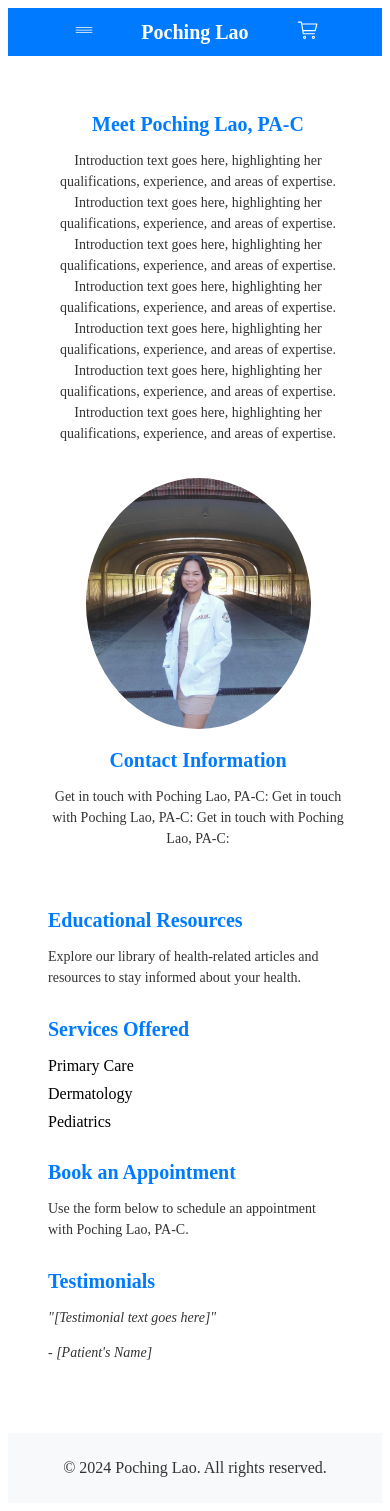
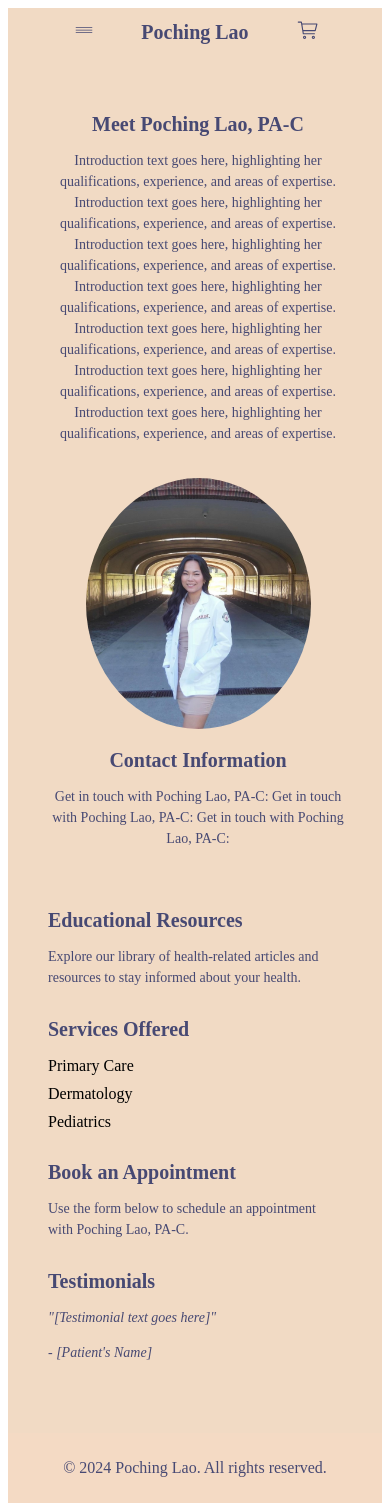
Before and after one commit to pokuonglao/PochingLao_FrontEnd, an Angular app: page / in a window 390 px wide. Built offline with nearby package versions, Linux system fonts and the light colour scheme.

Commit message:
color scheme update

```diff
--- a/src/app/about/about.component.css
+++ b/src/app/about/about.component.css
@@ -1,15 +1,15 @@
 /* Info Container */
 .info-container {
-    background-color: #f0f8ff; /* Baby blue */
+  background-color: #e4c1a1; /* Light purple-gray background */
   padding: 20px;
   margin-bottom: 20px;
   border-radius: 10px;
-    box-shadow: 0 2px 4px rgba(0, 0, 0, 0.1); /* Light shadow for better separation */
+  box-shadow: 0 2px 4px rgba(0, 0, 0, 0.1); /* Soft shadow effect */
 }
 
 /* Headings */
 .info-container h2 {
-    color: #007bff; /* Match with the primary blue color */
+  color: #474973; /* Dark blue-gray */
   font-size: 24px;
   margin-bottom: 15px;
 }
@@ -22,7 +22,7 @@
 
 .info-container ul li {
   margin-bottom: 10px;
-    color: #333; /* Darker color for better readability */
+  color: #474973; /* Dark blue-gray */
   font-size: 16px;
 }
 
--- a/src/app/app.component.css
+++ b/src/app/app.component.css
@@ -1,7 +1,7 @@
 /* Header */
 header {
-    background-color: #007bff; /* Blue color */
-    color: #fff; /* White text */
+  background-color: #f1dac4;
+    color: #fff;
     padding: 10px 20px;
   }
 
@@ -19,7 +19,7 @@ header {
   }
 
   #middle-container a {
-    color: #fff; /* White text for link */
+    color: #474973;
     text-decoration: none; /* Remove underline */
     font-size: 24px; /* Adjust font size */
     font-weight: bold;
@@ -29,23 +29,24 @@ header {
   .se-icon svg {
     width: 24px; /* Adjust size */
     height: 24px; /* Adjust size */
-    fill: #fff; /* White color for logo */
+    fill: #474973;
     transition: fill 0.3s ease; /* Smooth transition effect */
   }
 
   .se-icon:hover svg {
-    fill: #ffc107; /* Yellow color on hover */
+    fill:  #007bff;
   }
 
   /* Main */
   main {
     padding: 20px;
+    background-color: #f1dac4;
   }
 
   /* Footer */
   footer {
-    background-color: #f8f9fa; /* Light grey */
-    color: #333; /* Dark grey text */
+    background-color: rgb(244, 218, 196);
+    color: #474973;
     text-align: center;
     padding: 10px;
   }
@@ -62,7 +63,7 @@ header {
     }
 
     #middle-container a {
-      font-size: 20px; /* Decrease font size for smaller screens */
+      font-size: 20px;
     }
 
     #left-container,
--- a/src/app/contact/contact.component.css
+++ b/src/app/contact/contact.component.css
@@ -1,6 +1,6 @@
 /* Contact Container */
 .contact-container, .contact-form-container {
-    background-color: #f0f8ff; /* Baby blue */
+  background-color: #e4c1a1; /* Light brown */
   padding: 20px;
   margin-bottom: 20px;
   border-radius: 10px;
@@ -14,7 +14,7 @@
 /* Headings */
 .contact-container h2,
 .contact-form-container h2 {
-    color: #007bff; /* Match with the primary blue color */
+  color: #474973; /* Dark blue-gray */
   font-size: 24px;
   margin-bottom: 15px;
 }
@@ -22,7 +22,7 @@
 /* Paragraphs and Lists */
 .contact-container p,
 .contact-container ul {
-    color: #333; /* Darker color for better readability */
+  color: #474973; /* Dark blue-gray */
   font-size: 16px;
   line-height: 1.5;
 }
--- a/src/app/home/home.component.css
+++ b/src/app/home/home.component.css
@@ -3,6 +3,7 @@
   max-width: 1200px;
   margin: 0 auto;
   padding: 20px;
+  background-color: #f1dac4; /* Light beige background */
 }
 
 /* Introduction Container */
@@ -41,14 +42,14 @@
 
 /* Headings */
 h2 {
-    color: #007bff; /* Blue color */
+  color: #474973;
   font-size: 24px;
   margin-bottom: 10px;
 }
 
 /* Paragraphs */
 p {
-    color: #333; /* Darker color for better readability */
+  color: #474973;
   font-size: 16px;
   line-height: 1.5;
 }
--- a/src/app/login-form/login-form.component.css
+++ b/src/app/login-form/login-form.component.css
@@ -18,18 +18,28 @@
   border-radius: 10px; /* Rounded corners */
   padding: 10px; /* Add some padding */
   list-style: none;
+  display: flex;
+  justify-content: center;
 }
 
 /* Adjust button styles */
 .nav-link {
   color: #333;
   border-radius: 5px;
-    padding: 10px;
+  padding: 10px 20px;
+  margin: 0 5px;
+  text-decoration: none;
+  transition: background-color 0.3s, color 0.3s;
 }
 
 .nav-link.active {
   background-color: #007bff; /* Blue background for active link */
   color: #fff; /* White text for active link */
+}
+
+.nav-link:hover {
+  background-color: #007bff; /* Darker blue on hover */
+  color: #fff; /* White text on hover */
 }
 
 /* Style for the tab content */
@@ -58,13 +68,18 @@
   border: 1px solid #ccc;
   border-radius: 5px;
   margin-bottom: 10px;
+  transition: border-color 0.3s;
+}
+
+.form-control:focus {
+  border-color: #007bff; /* Blue border on focus */
 }
 
 .form-label {
   position: absolute;
   top: -10px;
   left: 10px;
-    background: #f0f8ff; /* Match the background color */
+  background: #f8f9fa; /* Light grey background */
   padding: 0 5px;
   color: #999; /* Lighter color for placeholder text */
 }
@@ -74,6 +89,7 @@
   width: 100%;
   padding: 10px;
   border-radius: 5px;
+  transition: background-color 0.3s, color 0.3s;
 }
 
 .btn-primary {
@@ -85,12 +101,3 @@
 .btn-primary:hover {
   background-color: #0056b3; /* Darker blue on hover */
 }
-
-  /* Mobile Styles */
-  @media screen and (max-width: 768px) {
-    .col-md-6,
-    .col-lg-4 {
-        width: 100%;
-        max-width: none;
-    }
-  }
--- a/src/app/navigation/navigation.component.css
+++ b/src/app/navigation/navigation.component.css
@@ -4,8 +4,9 @@
   left: 0;
   width: 100%;
   height: 100%;
-    background-color: rgba(0, 0, 0, 0.5);
   display: none;
+  z-index: 1;
+  animation: fadeInOut 0.3s ease; /* Apply fade-in/out animation */
 }
 
 .popup-navigation.show {
@@ -15,7 +16,7 @@
 }
 
 .navigation-content {
-    background-color: #fff;
+  background-color: #f1dac4;
   padding: 20px;
   border-radius: 10px;
   box-shadow: 0 0 10px rgba(0, 0, 0, 0.2);
@@ -23,7 +24,6 @@
   width: 100%;
   height: 100%;
 }
-
 
 .close-button {
   position: absolute;
@@ -46,7 +46,7 @@
 }
 
 ul li a {
-    color: #333;
+  color: rgb(71, 73, 115);
   text-decoration: none;
   font-size: 18px;
 }
@@ -67,3 +67,9 @@
 .social-media-list li:last-child {
   margin-right: 0;
 }
+
+/* Define the fade-in/out animation */
+@keyframes fadeInOut {
+  0% { opacity: 0; }
+  100% { opacity: 1; }
+}
```
Also changed, not shown: src/app/buttons/buttons.component.css (indentation only), src/app/content/content.component.css (indentation only), src/app/welcome-content/welcome-content.component.css (indentation only), 1 other file (tests, documents, lock files or other folders). Lines whose indentation alone changed are shown as unchanged.
